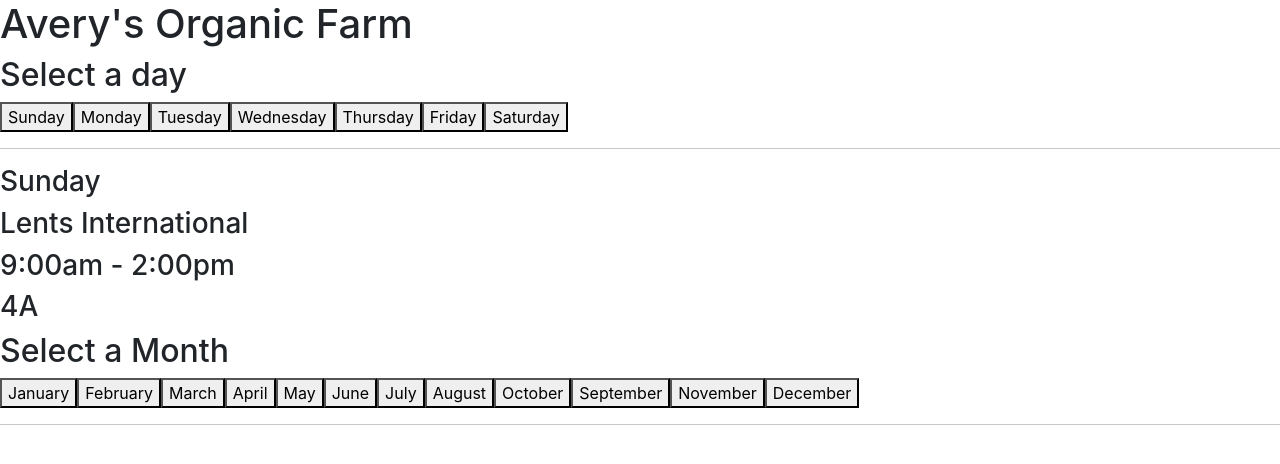
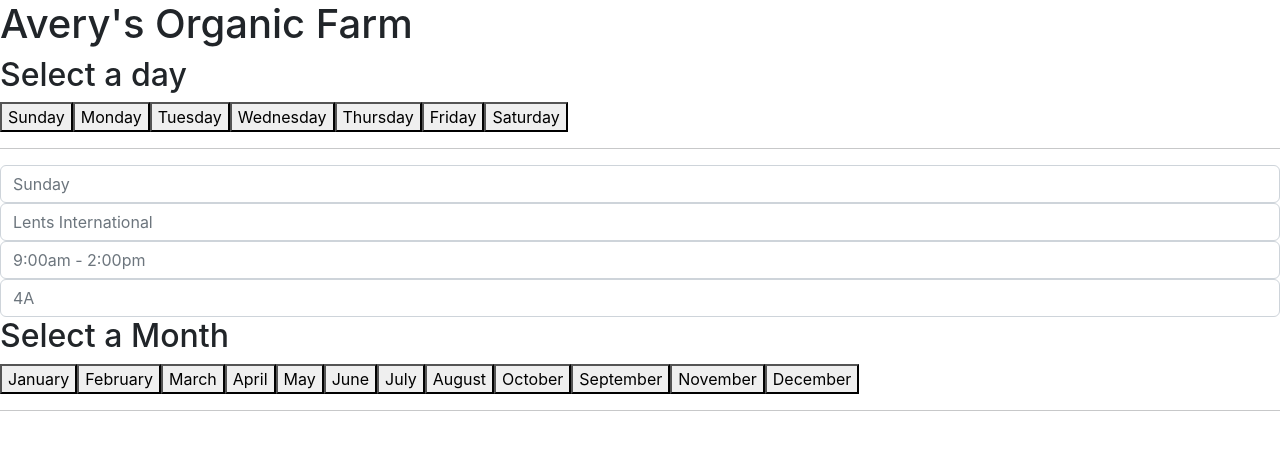
Before and after one commit to Nick-Guzy/farmers-market, a React (Create React App) app: page / in a window 1280 px wide. Both pictures are taken after a click on the button "Sunday". Shown: the top 464 px of the page. Built offline with nearby package versions, Linux system fonts and the light colour scheme.

Commit message:
added more bootstrap

```diff
--- a/src/components/ProduceList.js
+++ b/src/components/ProduceList.js
@@ -270,15 +270,15 @@
   }
 ];
 
-function ProduceList(props){
+function ProduceList(props) {
   const filteredArray = availableProduce.filter(month => month.month === props.selectedMonth)
   return (
     <React.Fragment>
-     <hr/>
+      <hr />
       {filteredArray.map((element, index) =>
         <Produce month={element.month}
           selection={element.selection}
-     key={index}/>
+          key={index} />
       )}
     </React.Fragment>
   );
--- a/src/components/Schedule.js
+++ b/src/components/Schedule.js
@@ -1,14 +1,24 @@
 import React from "react";
 import PropTypes from "prop-types";
-
+import { Form, FormGroup, FormControl } from "react-bootstrap";
 
 function Schedule(props) {
   return (
     <React.Fragment>
-      <h3>{props.day}</h3>
-      <h3>{props.location}</h3>
-      <h3>{props.hours}</h3>
-      <h3>{props.booth}</h3>
+      <Form>
+        <FormGroup>
+          <FormControl type="text" placeholder={props.day} />
+        </FormGroup>
+        <FormGroup>
+          <FormControl type="text" placeholder={props.location} />
+        </FormGroup>
+        <FormGroup>
+          <FormControl type="text" placeholder={props.hours} />
+        </FormGroup>
+        <FormGroup>
+          <FormControl type="text" placeholder={props.booth} />
+        </FormGroup>
+      </Form>
     </React.Fragment>
   );
 }
--- a/src/index.css
+++ b/src/index.css
@@ -10,4 +10,10 @@
 code {
   font-family: source-code-pro, Menlo, Monaco, Consolas, 'Courier New',
     monospace;
-}
+
+
+  }
+
+  .form-control {
+    color: rgba(0, 0, 0, 0.8)
+  }
```
Lines whose indentation alone changed are shown as unchanged.
